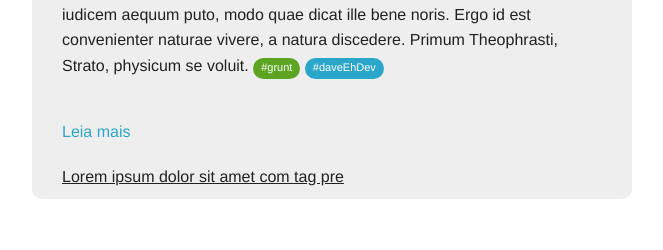
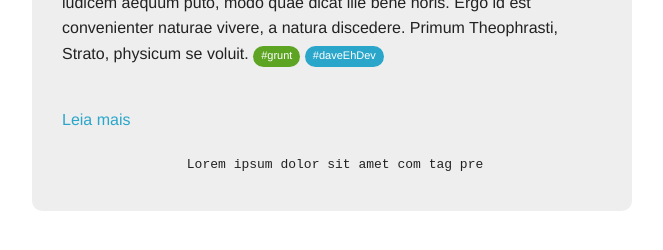
Before and after one commit to almirfilho/grunt-workshop, a website: page src/index.html in a window 1280 px wide. Shown: the part 428-678 px from the top of the page, without its empty margins (308-971 px from the left). Drawn offline with nearby package versions, Linux system fonts and the light colour scheme; files that its build step writes are made by us from their sources.

Commit message:
ins por pre

```diff
--- a/src/index.html
+++ b/src/index.html
@@ -35,9 +35,9 @@
                 naturae vivere, a natura discedere. Primum Theophrasti, Strato,
                 physicum se voluit.</p>
             </div>
-            <ins>
+            <pre>
                 Lorem ipsum dolor sit amet com tag pre
-            </ins>
+            </pre>
         </section>
 
         <script src="scripts/class.js"></script>
```
